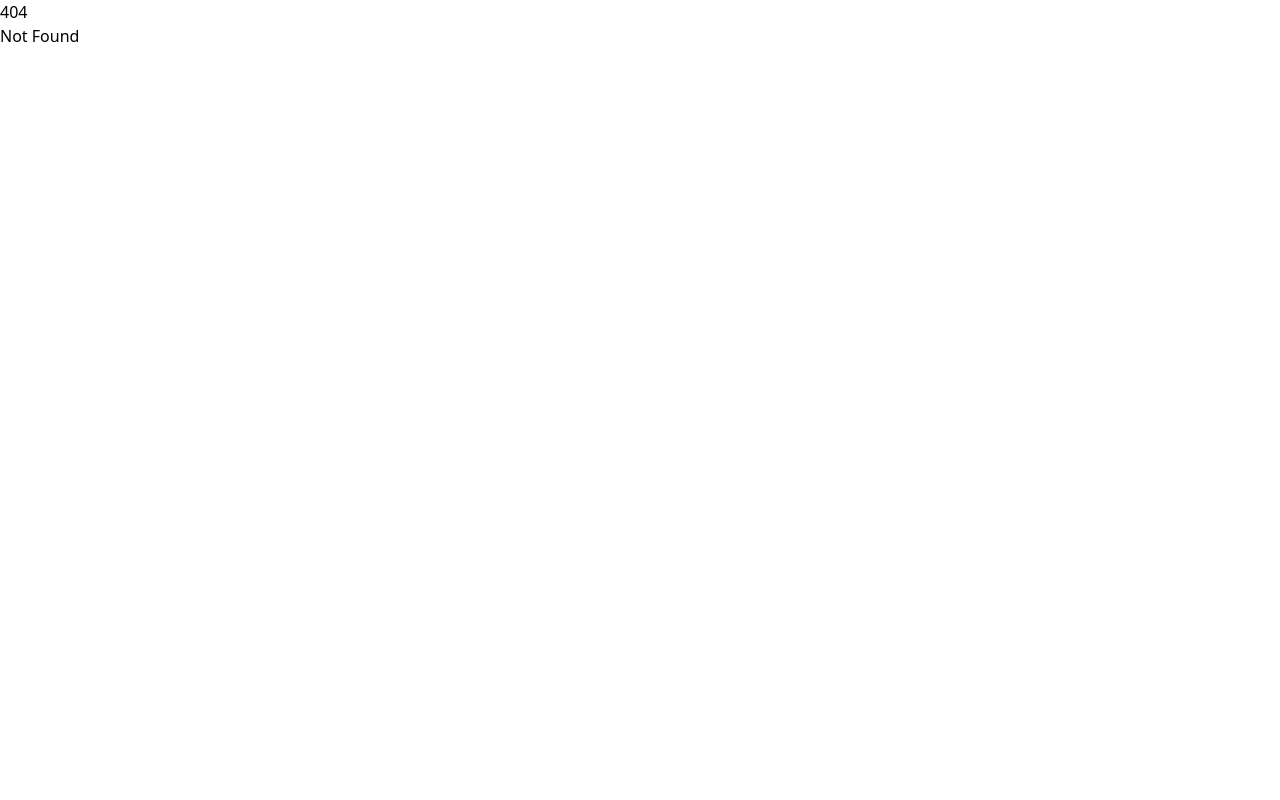
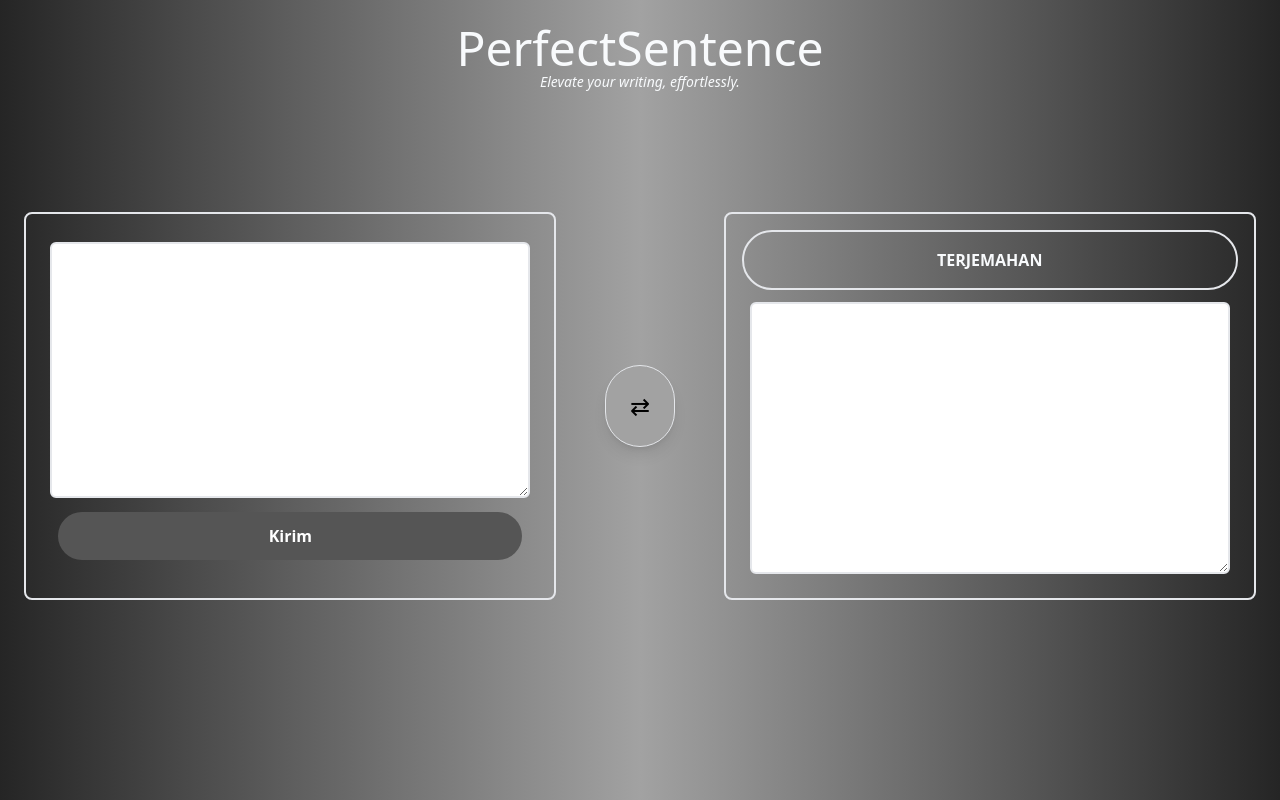
Before and after one commit to crystalshower/perfect-sentence-kit, a SvelteKit app: page /Translate in a window 1280 px wide. Before the commit this address had no page. Built offline with nearby package versions, Linux system fonts and the light colour scheme.

Commit message:
Create +page.svelte

```diff
--- /dev/null
+++ b/src/routes/Translate/+page.svelte
@@ -0,0 +1,39 @@
+<main>
+    <div class="w-full h-screen bg-gradient-to-r  from-[#252525] via-[#a2a2a2] to-[#252525]">
+        <div class="flex flex-col text-center p-6">
+            <div class="text-slate-50 font-normal ">
+                <h1 class="text-5xl">PerfectSentence</h1>
+            </div>
+            <div class="text-slate-50 italic">
+                <h2 class="text-sm">Elevate your writing, effortlessly.</h2>
+            </div>
+        </div>
+       <div class="flex flex-row ">
+            <div class="w-fulll m-auto py-24">
+                <div class="box-content h-[22rem] w-[31rem] p-4 border-2 rounded-lg">
+                    <div class="pt-3 px-2 m-auto">
+                        <textarea type="text" id="message" class="w-full bg-white text-black h-64 p-4 rounded-md border-2"></textarea>
+                    </div>
+                    <div class="w-full px-4 pt-2 ">
+                        <button class="text-base font-semibold text-white bg-[#555555] py-3 px-8 rounded-full w-full hover:opacity-50 hover:shadow-lg transition duration-500">Kirim</button>
+                    </div>
+                </div>
+            </div>
+            <div class="w-auto m-auto">
+                <div class="border rounded-full bg-[#a2a2a2] shadow-lg hover:opacity-40 p-6">
+                    <span class="text text-2xl m-auto">⇄</span>
+                </div>
+            </div>
+            <div class="w-fulll m-auto py-24">
+                <div class="box-content h-[22rem] w-[31rem] p-4 border-2 rounded-lg">
+                    <div class="box-content  w-auto p-4 border-2 rounded-full">
+                        <h2 class="text-base text-slate-50 font-sans font-semibold text-center">TERJEMAHAN</h2>
+                      </div>
+                      <div class="pt-3 px-2 m-auto">
+                          <textarea type="text" id="message" class="w-full bg-white text-black h-[17rem] p-4 rounded-md border-2"></textarea>
+                      </div>
+                </div>
+            </div>
+       </div>
+    </div>
+</main>
```
